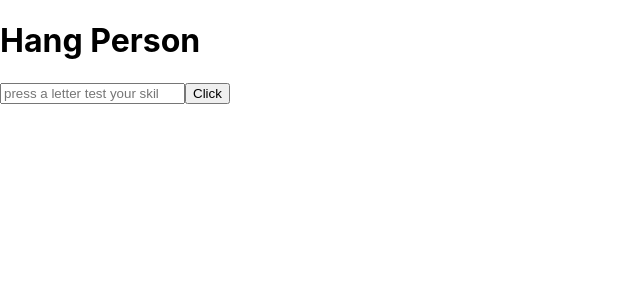
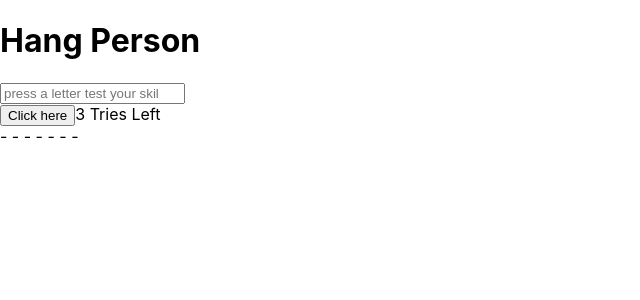
Before and after one commit to raynard23/Hangman-react, a React (Create React App) app: page / in a window 1280 px wide. Shown: the top 300 px of the page, without its empty margins (0-640 px from the left). Built offline with nearby package versions, Linux system fonts and the light colour scheme.

Commit message:
got letters and indexes, need to postion them correctly

```diff
--- a/src/App.js
+++ b/src/App.js
@@ -3,20 +3,33 @@ import './App.css';
 import React from 'react';
 import Search from './Search'
  import { useEffect, useState } from 'react';
+import GuessLines from './GuessLines';
+import GuessChecker from './GuessChecker';
+import ShowGuess from './ShowGuess'
 
 
 function App() {
+  // could i set the category as state so when someone clicks the page the data changes in an array?
+  let testArray = [ 'chanaaa']
 
-  let testArray = ['lazy', 'chaney', 'chase']
-  let randomString = testArray[Math.floor(Math.random()*testArray.length)]
+  const [randomString , setRandomstring ] = useState(testArray[Math.floor(Math.random()*testArray.length)])
+  const [letterGuess, setLetterGuess] = useState('')
+  const [keepWord,setKeepWord] =useState(false)
 
-const RandomWord = ['purple', 'red', 'green', 'seven']
+
+
+
 
 
   return (
   <div>
   <h1> Hang Person</h1>
-  <Search randomString={randomString}/>
+
+
+    <Search randomString={randomString} setLetterGuess={setLetterGuess} letterGuess ={letterGuess}/>
+     {<ShowGuess randomString={randomString} letterGuess = {letterGuess} />}
+    {randomString && <GuessLines randomString = {randomString}/>}
+  {/* <GuessChecker randomString={randomString} letterGuess={letterGuess}/>  */}
   </div>
 
 
--- /dev/null
+++ b/src/GuessChecker.jsx
@@ -0,0 +1,38 @@
+import React from "react"
+import { useState } from "react"
+import Search from "./Search"
+
+
+const GuessChecker = ({randomString, letterGuess}) => {
+    // const [keepWord,setKeepWord] =useState(false)
+   const [count,setCount] = useState(3)
+
+    const guessCheck = (e) => {
+        e.preventDefault()
+    if(randomString.includes(letterGuess)){
+
+
+     }else {
+      setCount(count - 1)
+        alert(`guess again you have ${count} tries`)
+
+        // console.log('letter',count)
+        // console.log(randomString)
+    }
+
+}
+
+
+
+ return(
+     <div>
+         <button onClick={guessCheck}>Click here </button>
+         <span>{count} Tries Left</span>
+
+     </div>
+ )
+}
+
+
+
+export default GuessChecker
--- /dev/null
+++ b/src/GuessLines.jsx
@@ -0,0 +1,25 @@
+import React from "react";
+
+
+const GuessLines = ({randomString}) => {
+
+   const newArr = []
+
+const splitString = randomString.split('')
+
+  const stringLines = splitString.map(ele => {
+
+    return '  _'
+
+
+})
+
+return (
+    <div>
+        {}
+    </div>
+)
+
+}
+
+export default GuessLines
--- a/src/Input.jsx
+++ b/src/Input.jsx
@@ -1,6 +1,6 @@
 import React from "react";
 import { useState } from "react";
-// actually do i even need a input, could i just have an alphabet?
+
 
 const Input = () => {
     const [letter , setLetter] = useState('')
--- a/src/Search.jsx
+++ b/src/Search.jsx
@@ -1,23 +1,18 @@
 
 import React from "react";
 import { useState } from "react";
-const Search = ({randomString}) => {
-    const [letterGuess, setLetterGuess] = useState('')
+import GuessChecker from "./GuessChecker";
+const Search = ({randomString,setLetterGuess,letterGuess}) => {
+    // const [letterGuess, setLetterGuess] = useState('')
 
-    let testArray = ['lazy', 'chaney', 'chase']
-  console.log(randomString)
-    const onSubmit = (e,{randomString}) => {
-         e.preventDefault()
-
-         if (randomString.includes(letterGuess)){
-             console.log(randomString)
-         }else{
-             alert('tryAgain')
-         }
+    // let testArray = [ 'chaneay']
+  //so letterGuess is a state, on change when i set it i am changing the state.
+  //i am passing letterguess to gc  and comparing the letter to a random string
+  //if the guessed letter is in the string i am logging it, else alerting that u lost a point
+  //if i clear the input letter guess is empty so the game restarts / or the input changes
+  //fix on change
 
 
-        setLetterGuess('')
-    }
 
 return (
 
@@ -30,9 +25,7 @@ return (
             placeholder="press a letter test your skil"
 
         />
-     <button
-     onClick={onSubmit}
-     > Click </button>
+      <GuessChecker letterGuess={letterGuess} randomString={randomString}/>
 </div>
 )
 }
--- /dev/null
+++ b/src/ShowGuess.jsx
@@ -0,0 +1,26 @@
+
+import React from "react";
+import { useState } from "react";
+
+
+const ShowGuess = ({letterGuess,randomString}) => {
+const[hiddenRandomString,setHiddenRandomString] = useState([randomString.replace(/[a-z]/g, ' -')])
+
+let indexOfRandom = randomString.split('').map((el,index) =>{
+        if(el === letterGuess ){
+        console.log(hiddenRandomString[index]=el)
+        }
+    } )
+
+
+let regex = new RegExp(`${letterGuess}`)
+
+
+
+
+ return(
+     <span >{hiddenRandomString}</span>
+ )
+}
+
+export default ShowGuess
```
